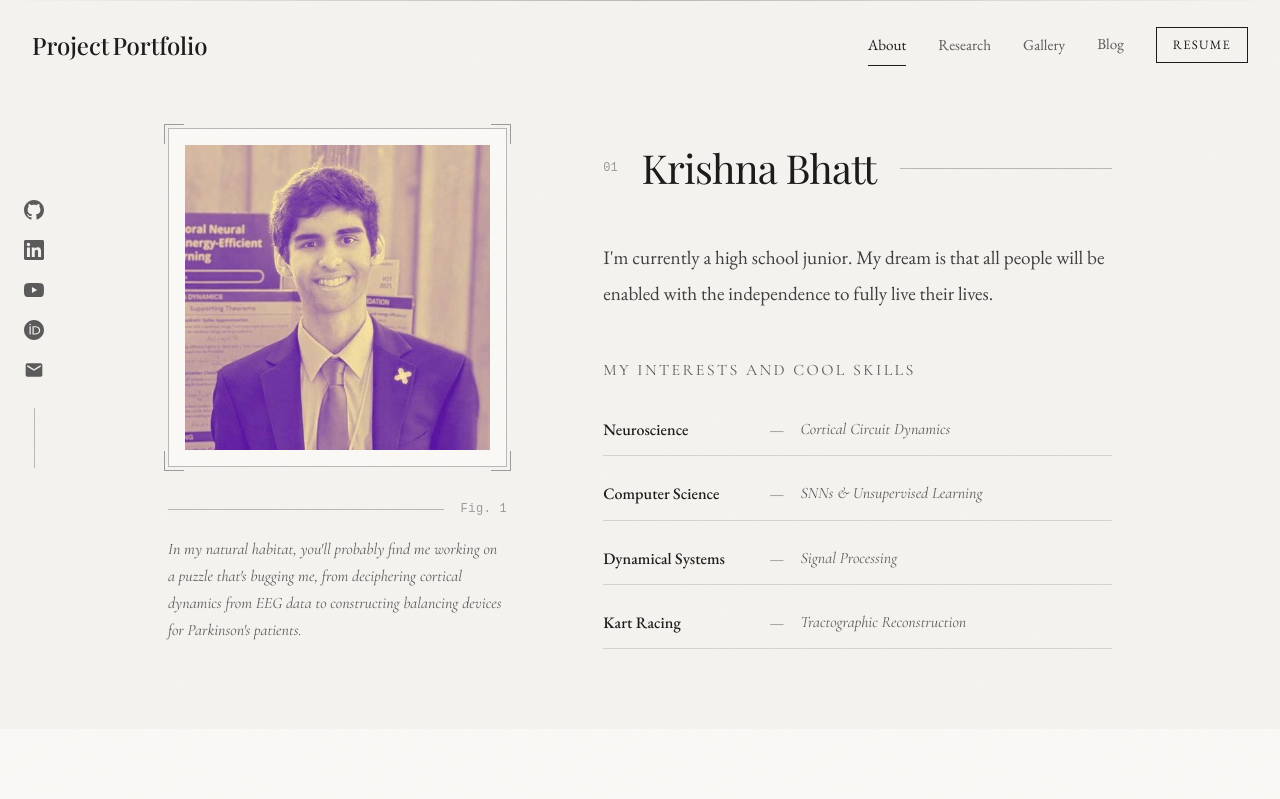
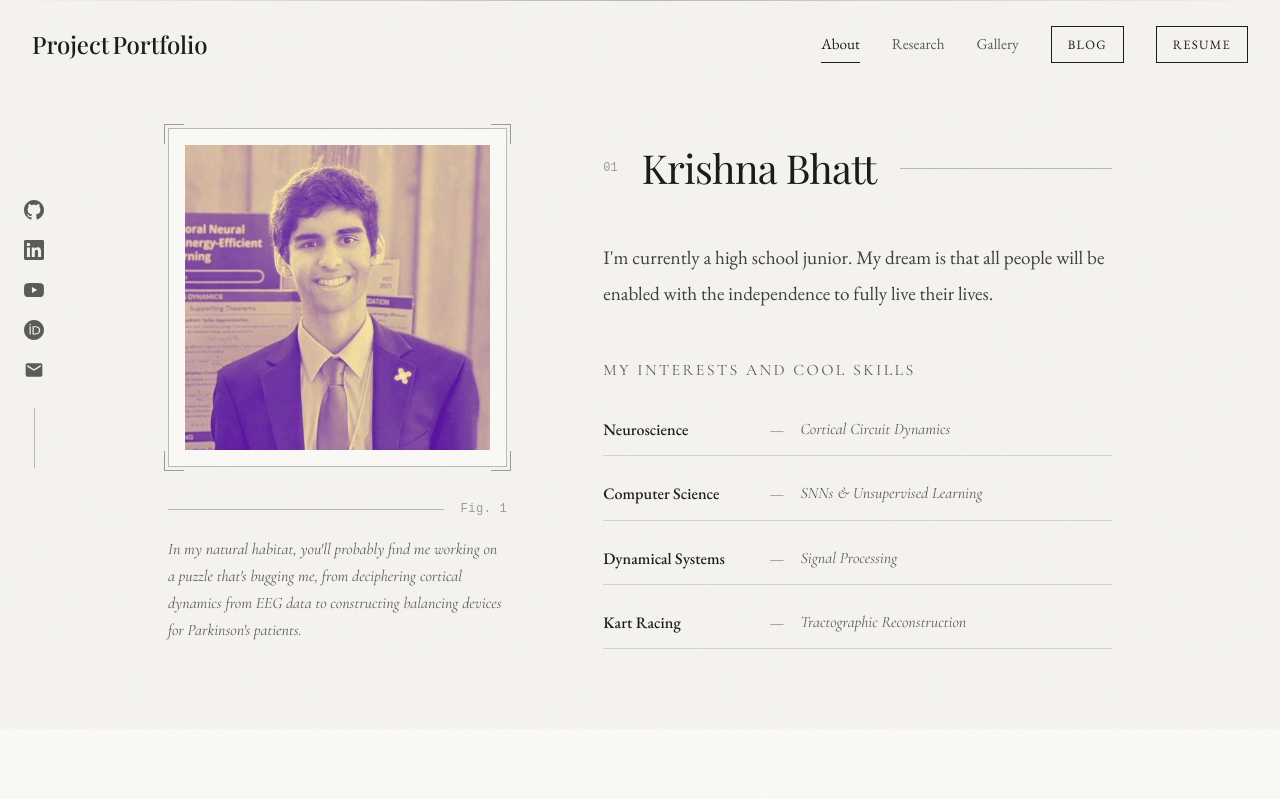
Before and after one commit to blizzard-labs/portfolio-website, a React (Vite) app: page / in a window 1280 px wide. Shown: the top 799 px of the page. Built offline with nearby package versions, Linux system fonts and the light colour scheme; a web font is replaced by a local one.

Commit message:
blog button format

```diff
--- a/src/components/Navigation/Navigation.jsx
+++ b/src/components/Navigation/Navigation.jsx
@@ -87,13 +87,12 @@ const Navigation = () => {
                 href="https://blog.krishna-bhatt.com"
                 target="_blank"
                 rel="noopener noreferrer"
-                className="nav-item"
+                className="nav-resume-btn"
                 initial={{ opacity: 0, y: -20 }}
                 animate={{ opacity: 1, y: 0 }}
                 transition={{ delay: navItems.length * 0.1, duration: 0.4 }}
-                whileHover={{ y: -2 }}
               >
-                <span className="nav-item-text">Blog</span>
+                Blog
               </motion.a>
             </div>
 
```
Also changed, not shown: 3 other files (tests, documents, lock files or other folders).
